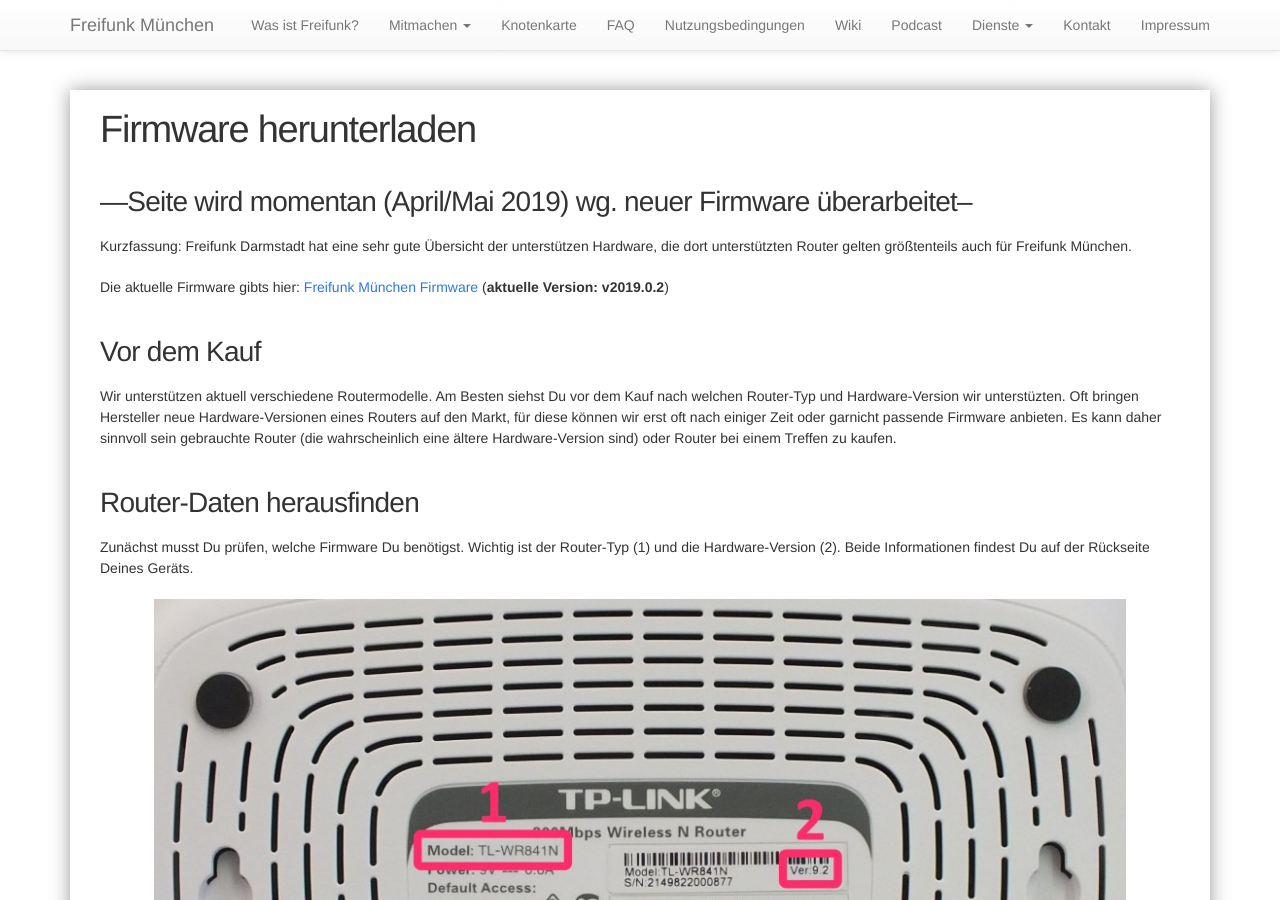
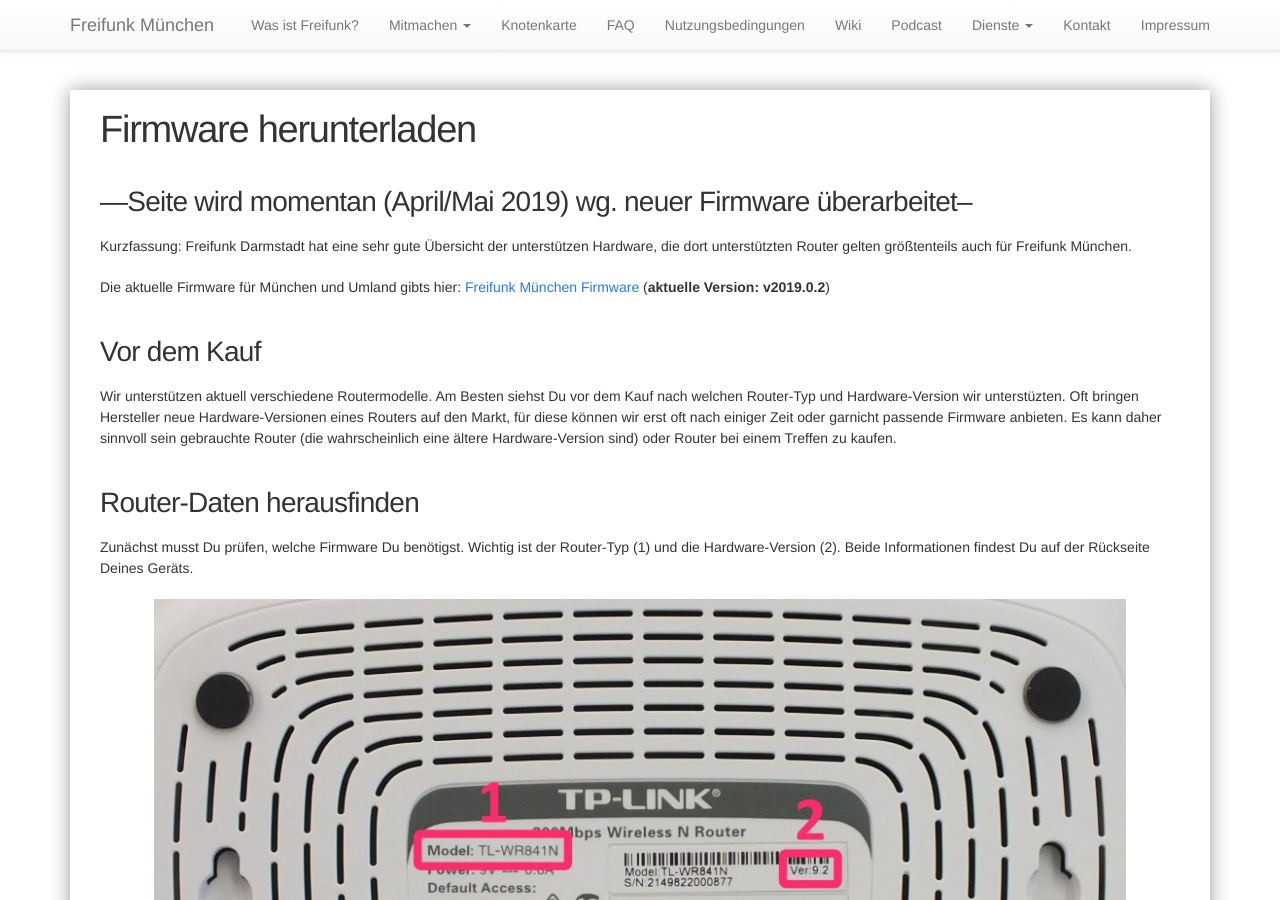
Before and after one commit to freifunkMUC/freifunkmuc.github.io, a Jekyll site: the page built from firmware.md, in a window 1280 px wide and 900 px high. Built offline with Jekyll 4.4.1, drawn with Linux system fonts in a browser that asks for light colours.

Commit message:
Update firmware.md

```diff
--- a/firmware.md
+++ b/firmware.md
@@ -6,7 +6,7 @@ permalink: /firmware/
 ## ---Seite wird momentan (April/Mai 2019) wg. neuer Firmware überarbeitet--
 Kurzfassung: Freifunk Darmstadt hat eine sehr gute Übersicht der unterstützen Hardware, die dort unterstützten Router gelten größtenteils auch für Freifunk München.
 
-Die aktuelle Firmware gibts hier: [Freifunk München Firmware](https://firmware.ffmuc.net/) (**aktuelle Version: v2019.0.2**)
+Die aktuelle Firmware für München und Umland gibts hier: [Freifunk München Firmware](https://firmware.ffmuc.net/) (**aktuelle Version: v2019.0.2**)
 
 
 ## Vor dem Kauf
```
